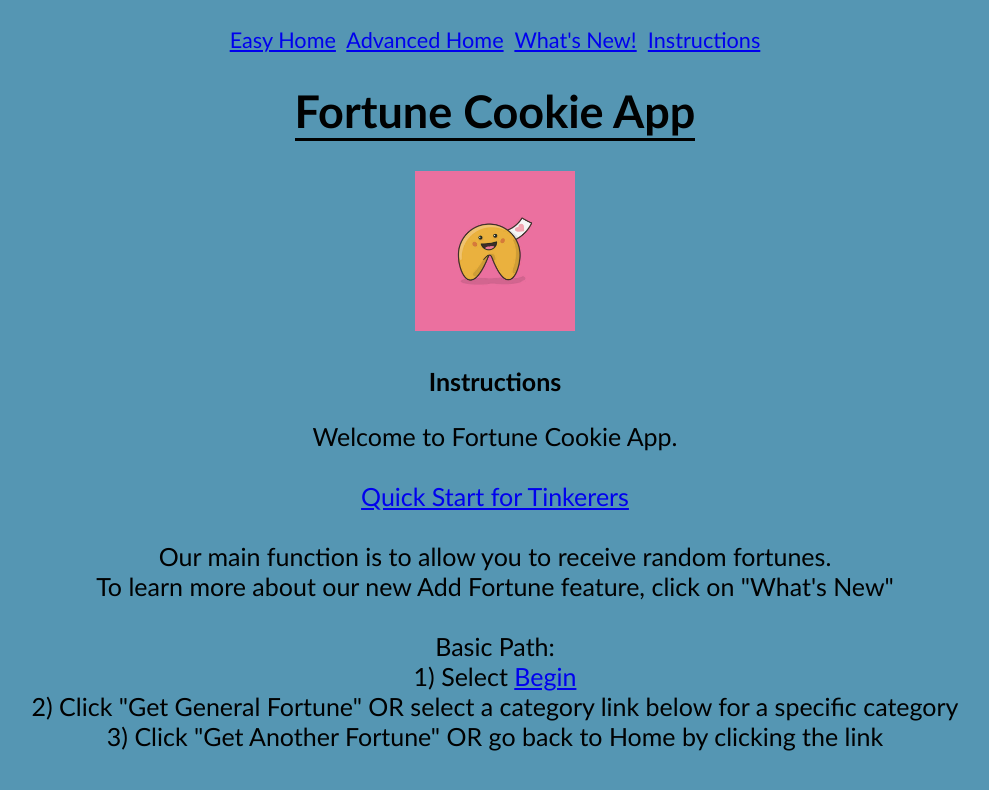
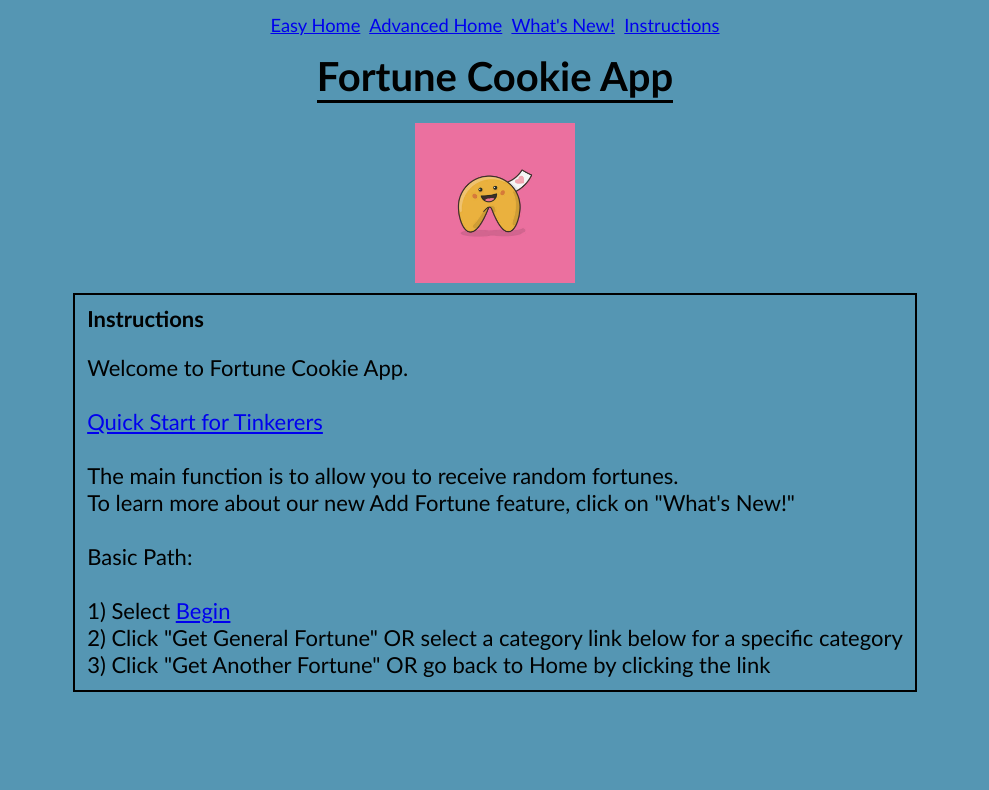
Before and after one commit to cleog/CS361-FortuneApp, a React (Create React App) app in the folder fortune-react/: page /instructions in a window 1280 px wide. Shown: the top 790 px of the page, without its empty margins (145-1134 px from the left). Built offline with nearby package versions, Linux system fonts and the light colour scheme.

Commit message:
Styling cleanup

```diff
--- a/fortune-react/src/App.css
+++ b/fortune-react/src/App.css
@@ -79,16 +79,20 @@ footer {
 }
 
 h1 {
-  font-size: 45px;
+  font-size: 40px;
+  margin-top: 15px;
+  margin-bottom: 20px;
   border-bottom-style: solid;
 }
 
 h2 {
-  font-size: 30px;
+  margin-top: 15px;
+  font-size: 28px;
 }
 
 h3 {
-  font-size: 25px;
+  margin-top: 8px;
+  font-size: 22px;
 }
 
 
@@ -96,19 +100,27 @@ p {
   font-size: 25px;
 }
 
+.instructions {
+  border-style: solid;
+  border-color: black;
+  border-width: 2px;
+  padding: 2px 12px 12px 12px;
+  text-align: left;
+}
+
 .App {
   text-align: center;
 }
 
 .App-header {
-  padding-top: 10px;
+  padding-top: 4px;
   padding-bottom: 10px;
   min-height: 30vh;
   display: flex;
   flex-direction: column;
   align-items: center;
   justify-content: center;
-  font-size: calc(10px + 2vmin);
+  font-size: calc(10px + 1.5vmin);
 }
 
 .App-link {
@@ -142,6 +154,8 @@ Link:link {color:rgb(187, 225, 201);}
 
 }
 
+
+
 th {
   padding-top: 1px;
   padding-bottom: 12px;
--- a/fortune-react/src/pages/HomePage.js
+++ b/fortune-react/src/pages/HomePage.js
@@ -11,10 +11,12 @@ function HomePage() {
                 <br />
                 <h3>Or choose one category below:</h3>
                 <Link to="/get/general" className='link'>General</Link>
-                <br></br>
+                <br/>
                 <Link to="/get/humor-included" className='link'>Humor-Included</Link>
-                <br></br>
+                <br/>
                 <Link to="/get/child-friendly" className='link'>Child-Friendly</Link>
+                <br/>
+                &nbsp;
             </div>
         </div>
     )
--- a/fortune-react/src/pages/HomePageAdvanced.js
+++ b/fortune-react/src/pages/HomePageAdvanced.js
@@ -8,20 +8,24 @@ function HomePageAdvanced() {
                 <h2>Receive A Fortune</h2>
                 <h3>Choose one category below:</h3>
                 <Link to="/get/general" className='link'>General</Link>
-                <br></br>
+                <br/>
                 <Link to="/get/humor-included" className='link'>Humor-Included</Link>
-                <br></br>
+                <br/>
                 <Link to="/get/child-friendly" className='link'>Child-Friendly</Link>
+                <br/>
+                &nbsp;
             </div>
             <br />
             <div className='add'>
                 <h2>Add Your Own Fortune</h2>
                 <h3>Choose one category below:</h3>
                 <Link to="/add/general" className='link'>General</Link>
-                <br></br>
+                <br/>
                 <Link to="/add/humor-included" className='link'>Humor-Included</Link>
-                <br></br>
+                <br/>
                 <Link to="/add/child-friendly" className='link'>Child-Friendly</Link>
+                <br/>
+                &nbsp;
             </div>
         </div>
 
--- a/fortune-react/src/pages/InstructionsPage.js
+++ b/fortune-react/src/pages/InstructionsPage.js
@@ -3,28 +3,29 @@ import { Link } from 'react-router-dom';
 
 function InstructionsPage() {
     return (
-        <div>
+        <div className='instructions'>
             <h3>Instructions</h3>
-            <p className='instructions'>
+            <div >
                 Welcome to Fortune Cookie App.
-                <br></br>
-                <br></br>
+                <br />
+                <br />
                 <Link to="/advanced" className='link' >Quick Start for Tinkerers</Link>
-                <br></br>
-                <br></br>
-                Our main function is to allow you to receive random fortunes.
-                <br></br>
-                To learn more about our new Add Fortune feature, click on "What's New"
-                <br></br>
-                <br></br>
+                <br />
+                <br />
+                The main function is to allow you to receive random fortunes.
+                <br />
+                To learn more about our new Add Fortune feature, click on "What's New!"
+                <br />
+                <br />
                 Basic Path:
-                <br></br>
+                <br />
+                <br />
                 1) Select <Link to="/" className='link' >Begin</Link>
-                <br></br>
+                <br />
                 2) Click "Get General Fortune" OR select a category link below for a specific category
-                <br></br>
+                <br />
                 3) Click "Get Another Fortune" OR go back to Home by clicking the link
-            </p>
+            </div>
         </div>
     )
 }
```
